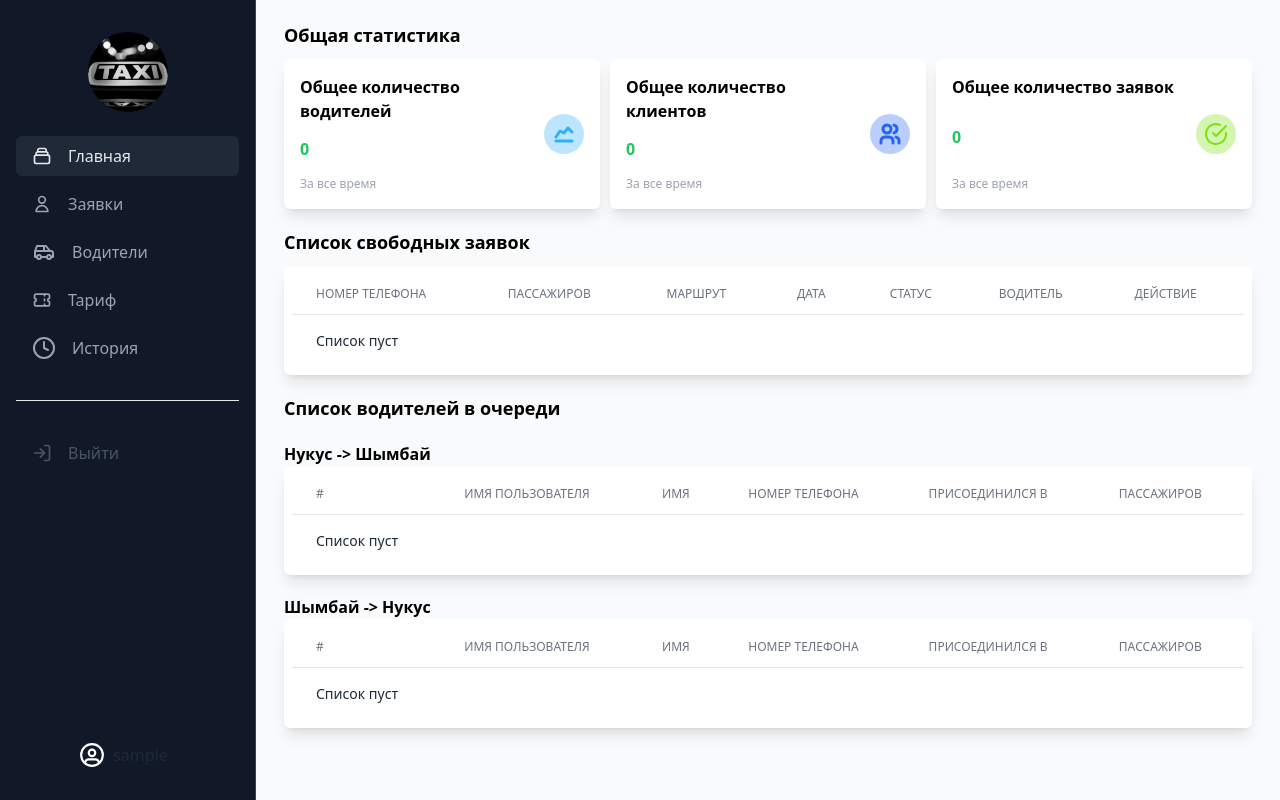
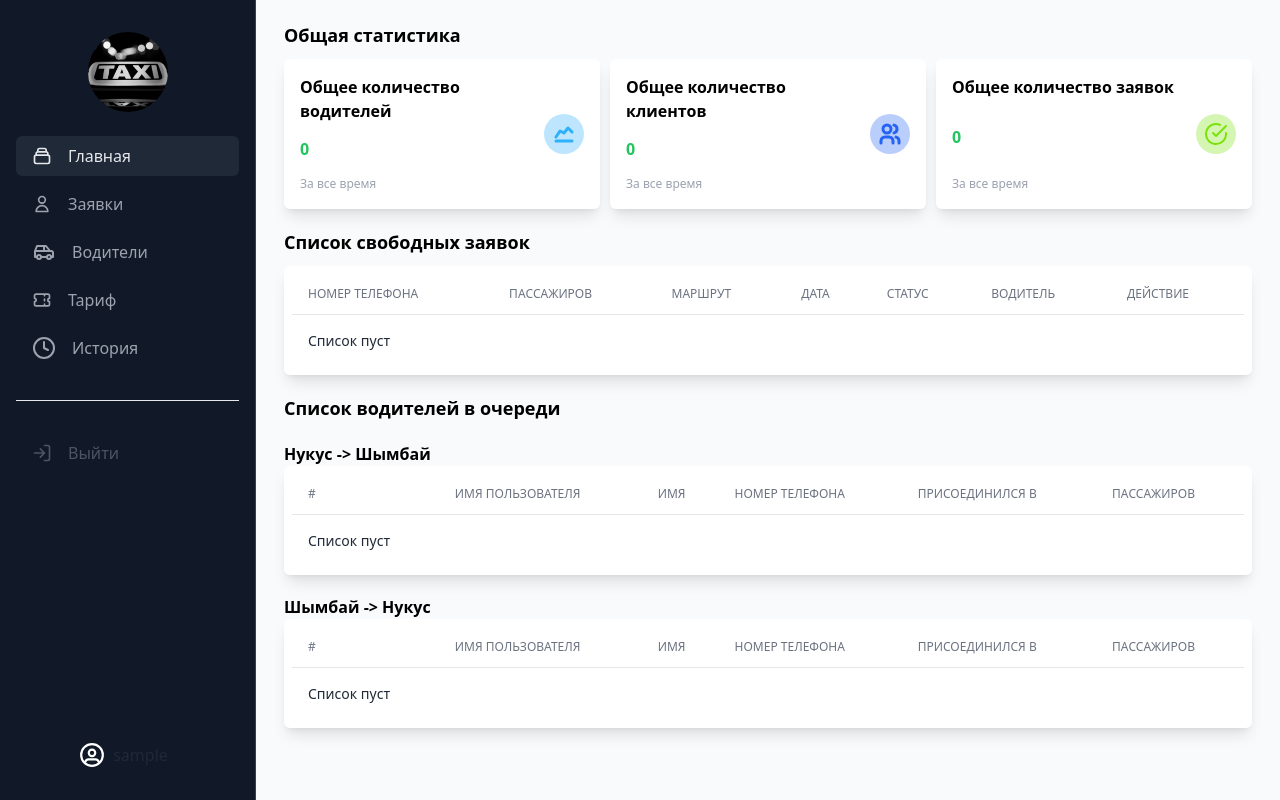
Before and after one commit to polatbeknazarov/taxi_app, a Django app: page / in a window 1280 px wide. Run offline with Django 5.2, Linux system fonts and the light colour scheme; the visitor is signed in with stand-in values (Sample User, id 1); data that the repository does not hold is empty; style sheets or scripts are compiled from the project's sources; parts of the project's set-up code (start-up, migrations or seed data) failed here and were passed over; some libraries are stand-ins or nearby versions.

Commit message:
Fix errors

```diff
--- a/dispatcher/templates/dispatcher/index.html
+++ b/dispatcher/templates/dispatcher/index.html
@@ -69,18 +69,18 @@
     <table class="table-auto w-full divide-y divide-gray-200">
         <thead>
             <tr>
-                <th scope="col" class="px-6 py-3 text-start text-xs font-medium uppercase text-gray-500">Номер телефона
+                <th scope="col" class="px-4 py-3 text-start text-xs font-medium uppercase text-gray-500">Номер телефона
                 </th>
-                <th scope="col" class="px-6 py-3 text-start text-xs font-medium uppercase text-gray-500">Пассажиров
+                <th scope="col" class="px-4 py-3 text-start text-xs font-medium uppercase text-gray-500">Пассажиров
                 </th>
-                <th scope="col" class="px-6 py-3 text-start text-xs font-medium uppercase text-gray-500">
+                <th scope="col" class="px-4 py-3 text-start text-xs font-medium uppercase text-gray-500">
                     Маршрут
                 </th>
-                <th scope="col" class="px-6 py-3 text-start text-xs font-medium uppercase text-gray-500">
+                <th scope="col" class="px-4 py-3 text-start text-xs font-medium uppercase text-gray-500">
                     Дата</th>
-                <th scope="col" class="px-6 py-3 text-start text-xs font-medium uppercase text-gray-500">Статус</th>
-                <th scope="col" class="px-6 py-3 text-start text-xs font-medium uppercase text-gray-500">Водитель</th>
-                <th scope="col" class="px-6 py-3 text-start text-xs font-medium uppercase text-gray-500">Действие</th>
+                <th scope="col" class="px-4 py-3 text-start text-xs font-medium uppercase text-gray-500">Статус</th>
+                <th scope="col" class="px-4 py-3 text-start text-xs font-medium uppercase text-gray-500">Водитель</th>
+                <th scope="col" class="px-4 py-3 text-start text-xs font-medium uppercase text-gray-500">Действие</th>
             </tr>
         </thead>
         <tbody class="divide-y divide-gray-200">
@@ -88,32 +88,32 @@
             {% if orders_list %}
             {% for order in orders_list %}
             <tr>
-                <td class="px-6 py-4 whitespace-nowrap text-sm font-medium text-gray-800">
+                <td class="px-4 py-4 whitespace-nowrap text-sm font-medium text-gray-800">
                     <a href="{% url "order_details" order.pk %}" class="whitespace-nowrap text-sm font-medium text-blue-300 underline">{{ order.client}}</a>
                 </td>
-                <td class="px-6 py-4 whitespace-nowrap text-sm font-medium text-gray-800">{{ order.passengers }}</td>
-                <td class="px-6 py-4 whitespace-nowrap text-sm font-medium text-gray-800">{% if order.from_city == 'NK' %}Нукус{% else %}Шымбай{% endif %} -> {% if order.to_city == 'NK' %}Нукус{% else %}Шымбай{% endif %}</td>
-                <td class="px-6 py-4 whitespace-nowrap text-sm font-medium text-gray-800">{{ order.created_at|date:"d.m.Y, H:i" }}</td>
-                <td class="px-6 py-4 whitespace-nowrap text-sm font-medium text-gray-800">
+                <td class="px-4 py-4 whitespace-nowrap text-sm font-medium text-gray-800">{{ order.passengers }}</td>
+                <td class="px-4 py-4 whitespace-nowrap text-sm font-medium text-gray-800">{% if order.from_city == 'NK' %}Нукус{% else %}Шымбай{% endif %} -> {% if order.to_city == 'NK' %}Нукус{% else %}Шымбай{% endif %}</td>
+                <td class="px-4 py-4 whitespace-nowrap text-sm font-medium text-gray-800">{{ order.created_at|date:"d.m.Y, H:i" }}</td>
+                <td class="px-4 py-4 whitespace-nowrap text-sm font-medium text-gray-800">
                     <span class="text-[10px] px-[7px] py-[2px] rounded-full {% if order.in_search %}bg-red-400{% else %}bg-green-400{% endif %} text-white font-semibold">
                         {% if order.in_search %}Идет поиск водителя{% else %}Водитель найден{% endif %}
                     </span>
                 </td>
-                <td class="px-6 py-4 whitespace-nowrap text-sm font-medium text-gray-800">
+                <td class="px-4 py-4 whitespace-nowrap text-sm font-medium text-gray-800">
                     {% if order.driver %}
                         <a href="{% url "driver_details" order.driver.pk %}" class="whitespace-nowrap text-sm font-medium text-blue-300 underline">{{ order.driver }}</a>
                     {% else %}
                         Не найден
                     {% endif %}
                 </td>
-                <td class="px-6 py-4 whitespace-nowrap text-sm font-bold text-red-400">
+                <td class="px-4 py-4 whitespace-nowrap text-sm font-bold text-red-400">
                     <a href="{% url "order_delete" order.pk %}">Удалить</a>
                 </td>
             </tr>
             {% endfor %}
             {% else %}
             <tr>
-                <td class="px-6 py-4 whitespace-nowrap text-sm font-medium text-gray-800">Список пуст</td>
+                <td class="px-4 py-4 whitespace-nowrap text-sm font-medium text-gray-800">Список пуст</td>
             </tr>
             {% endif %}
         </tbody>
@@ -164,16 +164,16 @@
     <table class="w-full divide-y divide-gray-200">
         <thead>
             <tr>
-                <th scope="col" class="px-6 py-3 text-start text-xs font-medium uppercase text-gray-500">#</th>
-                <th scope="col" class="px-6 py-3 text-start text-xs font-medium uppercase text-gray-500">Имя
+                <th scope="col" class="px-4 py-3 text-start text-xs font-medium uppercase text-gray-500">#</th>
+                <th scope="col" class="px-4 py-3 text-start text-xs font-medium uppercase text-gray-500">Имя
                     пользователя</th>
-                <th scope="col" class="px-6 py-3 text-start text-xs font-medium uppercase text-gray-500">Имя
+                <th scope="col" class="px-4 py-3 text-start text-xs font-medium uppercase text-gray-500">Имя
                 </th>
-                <th scope="col" class="px-6 py-3 text-start text-xs font-medium uppercase text-gray-500">Номер
+                <th scope="col" class="px-4 py-3 text-start text-xs font-medium uppercase text-gray-500">Номер
                     телефона</th>
-                <th scope="col" class="px-6 py-3 text-start text-xs font-medium uppercase text-gray-500">
+                <th scope="col" class="px-4 py-3 text-start text-xs font-medium uppercase text-gray-500">
                     Присоединился в</th>
-                <th scope="col" class="px-6 py-3 text-start text-xs font-medium uppercase text-gray-500">
+                <th scope="col" class="px-4 py-3 text-start text-xs font-medium uppercase text-gray-500">
                     Пассажиров</th>
             </tr>
         </thead>
@@ -182,20 +182,20 @@
             {% if drivers_list_nk %}
             {% for driver in drivers_list_nk %}
             <tr>
-                <td class="px-6 py-4 whitespace-nowrap text-sm font-medium text-gray-800">
+                <td class="px-4 py-4 whitespace-nowrap text-sm font-medium text-gray-800">
                     {{ forloop.counter }}
                 </td>
-                <td class="px-6 py-4 whitespace-nowrap text-sm font-medium text-blue-300 underline"><a
+                <td class="px-4 py-4 whitespace-nowrap text-sm font-medium text-blue-300 underline"><a
                         href="{% url 'driver_details' driver.driver.pk %}">{{ driver.driver }}</a></td>
-                <td class="px-6 py-4 whitespace-nowrap text-sm font-medium text-gray-800">{{ driver.driver.first_name|truncatechars:15 }}</td>
-                <td class="px-6 py-4 whitespace-nowrap text-sm font-medium text-gray-800">{{ driver.driver.phone_number }}</td>
-                <td class="px-6 py-4 whitespace-nowrap text-sm font-medium text-gray-800">{{ driver.joined_at|date:"d.m.Y, H:i" }}</td>
-                <td class="px-6 py-4 whitespace-nowrap text-sm font-medium text-gray-800">{{ driver.passengers }} / {{ driver.passengers_required }}</td>
+                <td class="px-4 py-4 whitespace-nowrap text-sm font-medium text-gray-800">{{ driver.driver.first_name|truncatechars:15 }}</td>
+                <td class="px-4 py-4 whitespace-nowrap text-sm font-medium text-gray-800">{{ driver.driver.phone_number }}</td>
+                <td class="px-4 py-4 whitespace-nowrap text-sm font-medium text-gray-800">{{ driver.joined_at|date:"d.m.Y, H:i" }}</td>
+                <td class="px-4 py-4 whitespace-nowrap text-sm font-medium text-gray-800">{{ driver.passengers }} / {{ driver.passengers_required }}</td>
             </tr>
             {% endfor %}
             {% else %}
             <tr>
-                <td class="px-6 py-4 whitespace-nowrap text-sm font-medium text-gray-800">
+                <td class="px-4 py-4 whitespace-nowrap text-sm font-medium text-gray-800">
                     Список пуст
                 </td>
             </tr>
@@ -210,16 +210,16 @@
     <table class="w-full divide-y divide-gray-200">
         <thead>
             <tr>
-                <th scope="col" class="px-6 py-3 text-start text-xs font-medium uppercase text-gray-500">#</th>
-                <th scope="col" class="px-6 py-3 text-start text-xs font-medium uppercase text-gray-500">Имя
+                <th scope="col" class="px-4 py-3 text-start text-xs font-medium uppercase text-gray-500">#</th>
+                <th scope="col" class="px-4 py-3 text-start text-xs font-medium uppercase text-gray-500">Имя
                     пользователя</th>
-                <th scope="col" class="px-6 py-3 text-start text-xs font-medium uppercase text-gray-500">Имя
+                <th scope="col" class="px-4 py-3 text-start text-xs font-medium uppercase text-gray-500">Имя
                 </th>
-                <th scope="col" class="px-6 py-3 text-start text-xs font-medium uppercase text-gray-500">Номер
+                <th scope="col" class="px-4 py-3 text-start text-xs font-medium uppercase text-gray-500">Номер
                     телефона</th>
-                <th scope="col" class="px-6 py-3 text-start text-xs font-medium uppercase text-gray-500">
+                <th scope="col" class="px-4 py-3 text-start text-xs font-medium uppercase text-gray-500">
                     Присоединился в</th>
-                <th scope="col" class="px-6 py-3 text-start text-xs font-medium uppercase text-gray-500">
+                <th scope="col" class="px-4 py-3 text-start text-xs font-medium uppercase text-gray-500">
                     Пассажиров</th>
             </tr>
         </thead>
@@ -228,20 +228,20 @@
             {% if drivers_list_sb %}
             {% for driver in drivers_list_sb %}
             <tr>
-                <td class="px-6 py-4 whitespace-nowrap text-sm font-medium text-gray-800">
+                <td class="px-4 py-4 whitespace-nowrap text-sm font-medium text-gray-800">
                     {{ forloop.counter }}
                 </td>
-                <td class="px-6 py-4 whitespace-nowrap text-sm font-medium text-blue-300 underline"><a
+                <td class="px-4 py-4 whitespace-nowrap text-sm font-medium text-blue-300 underline"><a
                         href="{% url 'driver_details' driver.driver.pk %}">{{ driver.driver }}</a></td>
-                <td class="px-6 py-4 whitespace-nowrap text-sm font-medium text-gray-800">{{ driver.driver.first_name|truncatechars:15 }}</td>
-                <td class="px-6 py-4 whitespace-nowrap text-sm font-medium text-gray-800">{{ driver.driver.phone_number }}</td>
-                <td class="px-6 py-4 whitespace-nowrap text-sm font-medium text-gray-800">{{ driver.joined_at|date:"d.m.Y, H:i" }}</td>
-                <td class="px-6 py-4 whitespace-nowrap text-sm font-medium text-gray-800">{{ driver.passengers }} / {{ driver.passengers_required }}</td>
+                <td class="px-4 py-4 whitespace-nowrap text-sm font-medium text-gray-800">{{ driver.driver.first_name|truncatechars:15 }}</td>
+                <td class="px-4 py-4 whitespace-nowrap text-sm font-medium text-gray-800">{{ driver.driver.phone_number }}</td>
+                <td class="px-4 py-4 whitespace-nowrap text-sm font-medium text-gray-800">{{ driver.joined_at|date:"d.m.Y, H:i" }}</td>
+                <td class="px-4 py-4 whitespace-nowrap text-sm font-medium text-gray-800">{{ driver.passengers }} / {{ driver.passengers_required }}</td>
             </tr>
             {% endfor %}
             {% else %}
             <tr>
-                <td class="px-6 py-4 whitespace-nowrap text-sm font-medium text-gray-800">
+                <td class="px-4 py-4 whitespace-nowrap text-sm font-medium text-gray-800">
                     Список пуст
                 </td>
             </tr>
--- a/dispatcher/views.py
+++ b/dispatcher/views.py
@@ -83,13 +83,13 @@ def orders(request):
                             to_city=to_city,
                             passengers=passengers_count,
                             address=address,
-                            driver=driver.driver,
+                            driver=driver,
                             in_search=False,
                             is_free=False,
                         )
 
                         OrdersHistory.objects.create(
-                            driver=driver.driver, order=new_order)
+                            driver=driver, order=new_order)
 
                         count = Order.objects.filter(client=client).count()
 
@@ -212,6 +212,7 @@ def order_cancel(request, pk):
 
         client.save(update_fields=['balance',])
         user.save(update_fields=['balance',])
+        order.delete()
 
         messages.success(request, 'Заявка успешно отменена.')
         return redirect('index')
@@ -289,7 +290,7 @@ def remove_from_line(request, pk):
             driver.driver.username,
             {
                 'type': 'send_message',
-                'message': json.dumps({'line': data}),
+                'message': json.dumps({'line': data.data}),
             }
         )
 
--- a/line/consumers.py
+++ b/line/consumers.py
@@ -106,7 +106,7 @@ class LineConsumer(AsyncWebsocketConsumer):
                                 float(pricing.order_fee)
                             client = await sync_to_async(Client.objects.get)(pk=order.client_id)
 
-                            order.driver = user
+                            order.driver = line_obj
                             order.is_free = False
                             order.in_search = False
                             line_obj.passengers += order.passengers
--- a/orders/models.py
+++ b/orders/models.py
@@ -3,7 +3,7 @@ from django.db.models.signals import post_save
 from django.dispatch import receiver
 from django.core.validators import RegexValidator, MaxValueValidator, MinValueValidator
 
-from users.models import CustomUser
+from line.models import Line
 
 
 class Client(models.Model):
@@ -62,7 +62,7 @@ class Order(models.Model):
     in_search = models.BooleanField(default=True)
     is_free = models.BooleanField(default=False)
     driver = models.ForeignKey(
-        CustomUser,
+        Line,
         on_delete=models.CASCADE,
         null=True,
     )
@@ -73,7 +73,7 @@ class Order(models.Model):
 
 
 class OrdersHistory(models.Model):
-    driver = models.ForeignKey(CustomUser, on_delete=models.CASCADE)
+    driver = models.ForeignKey(Line, on_delete=models.CASCADE)
     order = models.ForeignKey(Order, on_delete=models.CASCADE)
 
     class Meta:
--- a/orders/views.py
+++ b/orders/views.py
@@ -7,6 +7,7 @@ from django.db.models import F
 
 from orders.models import Order
 from orders.serializers import OrderSerializer
+from line.models import Line
 
 
 User = get_user_model()
@@ -18,8 +19,9 @@ class LastPassengersAPIView(APIView):
 
     def get(self, request):
         user = request.user
-        orders = Order.objects.filter(driver=user.id, created_at__gt=F(
-            'driver__joined_at')).order_by('-created_at')
+        driver = Line.objects.get(driver=user)
+        orders = Order.objects.filter(
+            driver=user.id, created_at__gt=driver.joined_at).order_by('-created_at')
         serializer = OrderSerializer(orders, many=True)
 
         return Response(serializer.data)
```
Also changed, not shown: core/settings.py (+14 -7 lines), dispatcher/templates/dispatcher/drivers.html (+15 -19 lines), dispatcher/templates/dispatcher/orders.html (+17 -16 lines).
